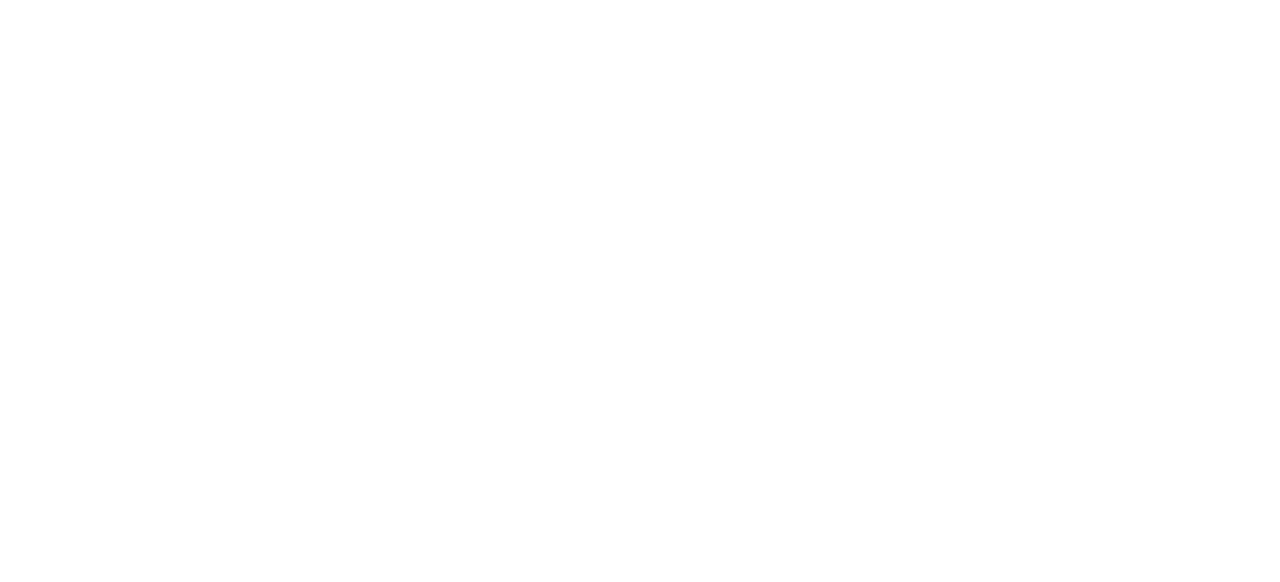
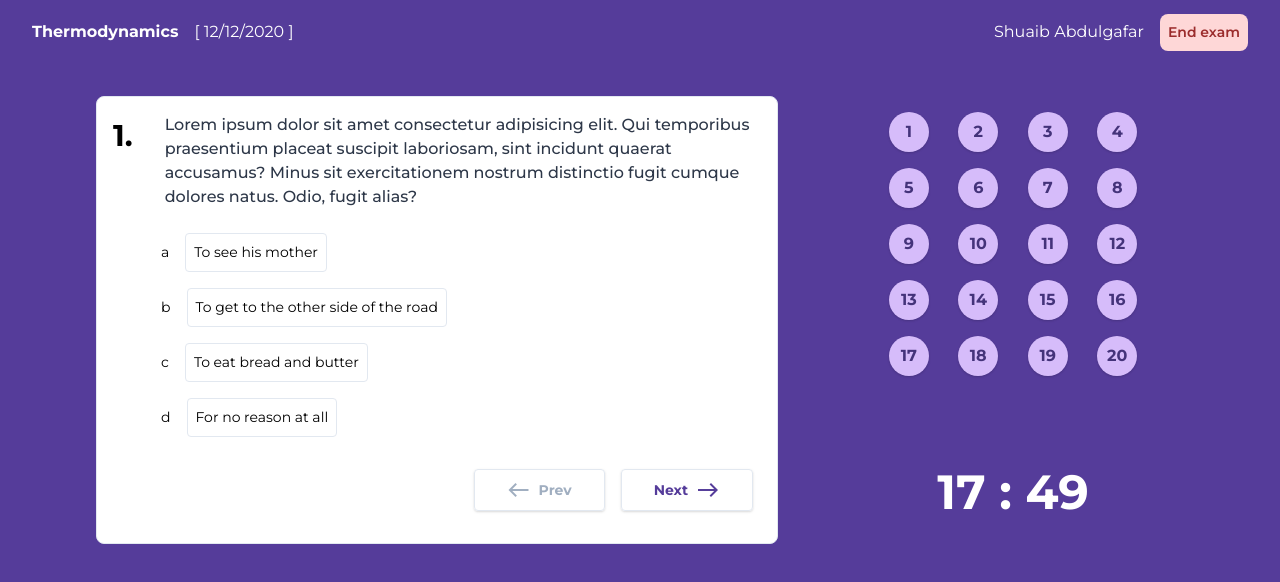
Before and after one commit to Lanre039/CBT, a React (Create React App) app in the folder client/: page /exam in a window 1280 px wide. Shown: the top 582 px of the page. Built offline with nearby package versions, Linux system fonts and the light colour scheme.

Commit message:
Created Exam page

```diff
--- a/client/src/index.js
+++ b/client/src/index.js
@@ -6,6 +6,7 @@
 import "./styles/tailwind.css";
 import App from "./App";
 import { CourseSelection, TestSelection } from "./pages";
+import Exam from "./pages/Exam/Exam";
 
 ReactDOM.render(
   <BrowserRouter>
@@ -13,6 +14,7 @@
       <Route path="/" exact component={App} />
       <Route path="/select" exact component={CourseSelection} />
       <Route path="/take-exam" exact component={TestSelection} />
+      <Route path="/exam" exact component={Exam} />
     </Switch>
   </BrowserRouter>,
 
--- /dev/null
+++ b/client/src/pages/Exam/Exam.jsx
@@ -0,0 +1,87 @@
+import React from "react";
+
+const tempNums = [1, 2, 3, 4, 5, 6, 7, 8, 9, 10, 1, 2, 3, 4, 5, 6, 7, 8, 9, 10];
+
+const Exam = () => {
+  return (
+    <div className="bg-purple-800 h-screen">
+      <nav className="h-16 text-white flex items-center px-8 ">
+        <p className="font-bold mr-4">Thermodynamics</p>
+        <p className="mr-auto">[ 12/12/2020 ]</p>
+        <p className="mr-4">Shuaib Abdulgafar</p>
+        <button className="px-2 py-2 bg-red-200 text-red-800 text-sm font-semibold rounded-lg">
+          End exam
+        </button>
+      </nav>
+      <main className="flex px-24 py-8">
+        <section className="question w-2/3 border p-4 mr-16 bg-white rounded-lg">
+          <section className="question flex mb-6">
+            <h2 className="font-bold text-3xl mr-8">1.</h2>
+            <article className="font-medium text-gray-800">
+              Lorem ipsum dolor sit amet consectetur adipisicing elit. Qui
+              temporibus praesentium placeat suscipit laboriosam, sint incidunt
+              quaerat accusamus? Minus sit exercitationem nostrum distinctio
+              fugit cumque dolores natus. Odio, fugit alias?
+            </article>
+          </section>
+
+          <section className="options px-10 text-sm">
+            <div className="mb-4 px-2">
+              <span className="mr-4">a</span>
+              <button className="px-2 py-2 border rounded hover:bg-gray-200">
+                To see his mother
+              </button>
+            </div>
+            <div className="mb-4 px-2">
+              <span className="mr-4">b</span>
+              <button className="px-2 py-2 border rounded hover:bg-gray-200">
+                To get to the other side of the road
+              </button>
+            </div>
+            <div className="mb-4 px-2">
+              <span className="mr-4">c</span>
+              <button className="px-2 py-2 border rounded hover:bg-gray-200">
+                To eat bread and butter
+              </button>
+            </div>
+            <div className="mb-4 px-2">
+              <span className="mr-4">d</span>
+              <button className="px-2 py-2 border rounded hover:bg-gray-200">
+                For no reason at all
+              </button>
+            </div>
+          </section>
+
+          <section className="py-4 flex justify-end font-semibold text-sm">
+            <button
+              disabled
+              className="px-8 py-2 border shadow rounded mx-2 flex items-center font-bold text-gray-500 cursor-not-allowed"
+            >
+              <i className="mr-2 material-icons">west</i> Prev
+            </button>
+            <button className="px-8 py-2 border shadow rounded mx-2 flex items-center font-bold justify-center text-purple-800 hover:bg-purple-800 hover:text-white">
+              Next <i className="ml-2 material-icons">east</i>
+            </button>
+          </section>
+        </section>
+        <section className="list w-1/3 p-4 flex flex-col">
+          <section className="question-list flex flex-wrap px-4">
+            {tempNums.map((_, index) => (
+              <div className="w-1/4 flex justify-center mb-4">
+                <span className="p-2 w-10 h-10 inline-block shadow rounded-full bg-purple-300 text-center hover:bg-purple-200 text-purple-900 font-bold cursor-pointer">
+                  {index + 1}
+                </span>
+              </div>
+            ))}
+          </section>
+
+          <section className="timer mt-auto flex justify-center">
+            <h1 className="text-5xl font-bold text-white">17 : 49</h1>
+          </section>
+        </section>
+      </main>
+    </div>
+  );
+};
+
+export default Exam;
--- /dev/null
+++ b/client/src/pages/Exam/index.js
@@ -0,0 +1 @@
+export * from './Exam'
```
